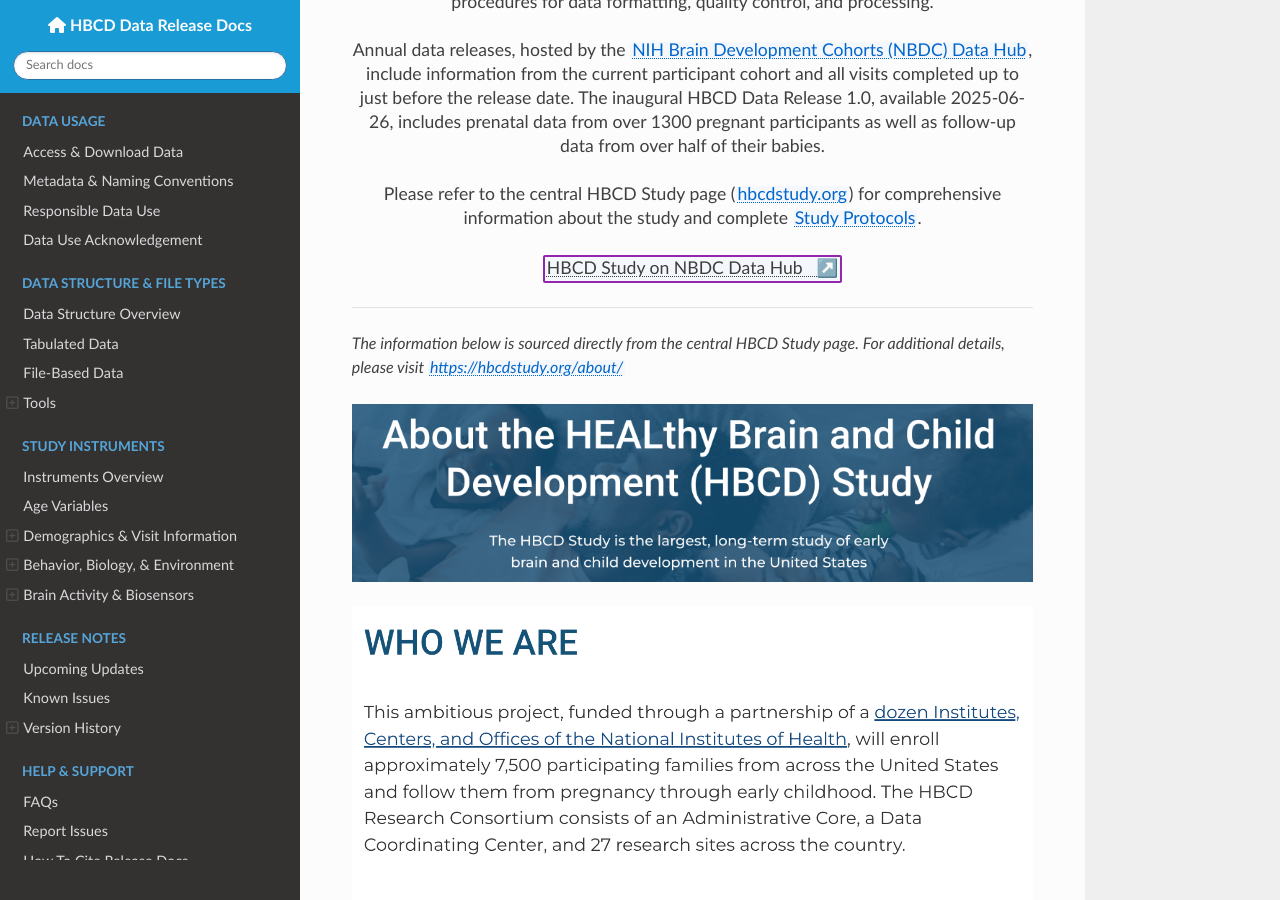
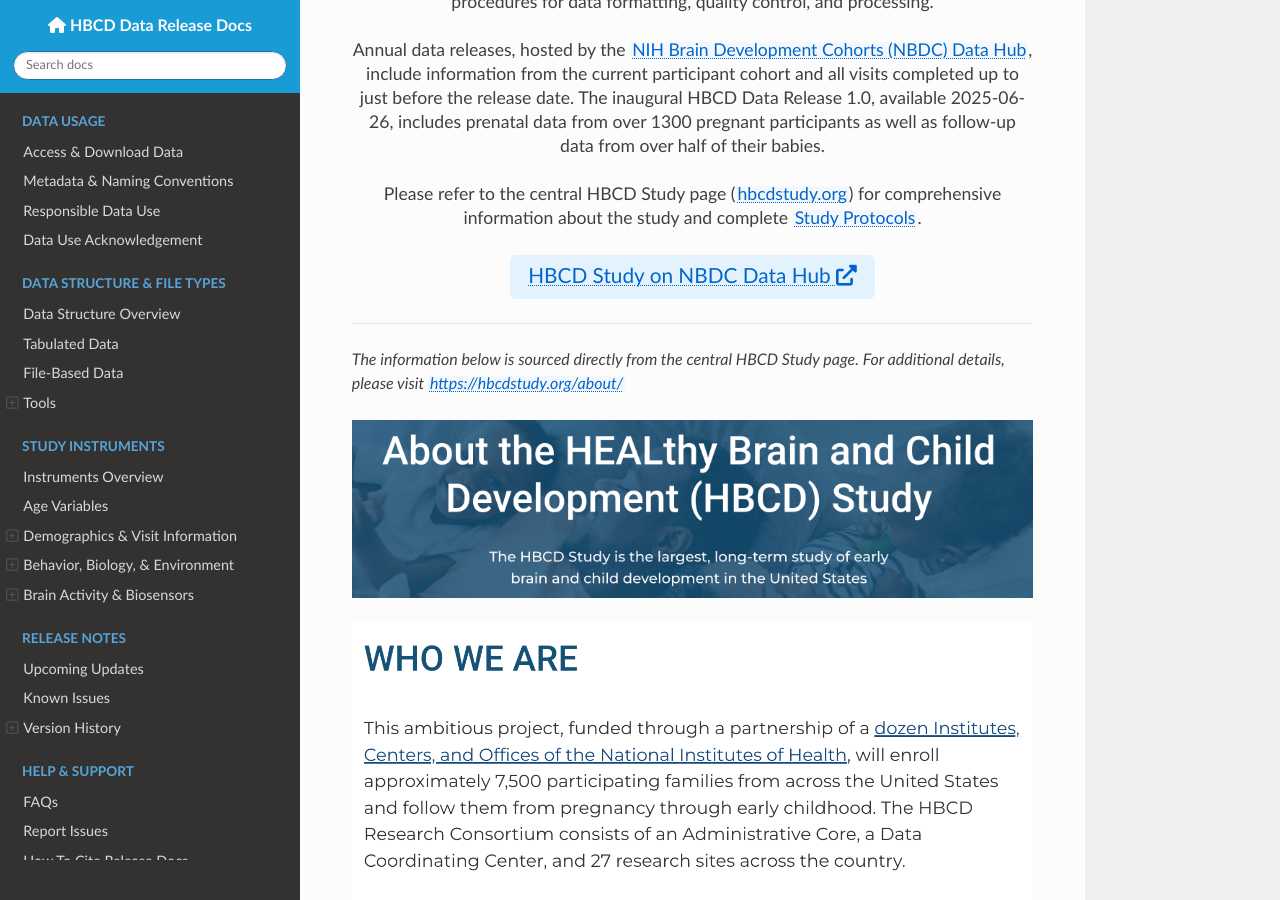
Before and after one commit to nbdc-datahub/hbcd-docs, an MkDocs documentation site: the page built from docs/index.md, in a window 1280 px wide and 900 px high, scrolled down 543 px. Built offline with MkDocs 1.6.1, drawn with Linux system fonts in a browser that asks for light colours; nearby versions of some CDN libraries; some of the changed lines change nothing that is shown.

Commit message:
fix landing page button

```diff
--- a/docs/index.md
+++ b/docs/index.md
@@ -15,9 +15,20 @@
 
 Please refer to the central HBCD Study page (<a href="https://hbcdstudy.org/">hbcdstudy.org</a>) for comprehensive information about the study and complete <a href="https://hbcdstudy.org/study-protocols/">Study Protocols</a>.</p>
 
-<p style="text-align: center;">
-  <a class="button-link" href="https://nbdc-splash-beta.lassoinformatics.com/hbcd-study">HBCD Study on NBDC Data Hub &nbsp; ↗️</a>
+<p style="text-align: center; font-size: 1.3em;">
+  <a href="https://nbdc-splash-beta.lassoinformatics.com/hbcd-study"
+     style="display: inline-block;
+            background-color: #e3f2fd;
+            font-weight: 400;
+            font-size: 1em;
+            padding: 10px 18px;
+            border-radius: 6px;
+            transition: background-color 0.3s, transform 0.2s;">
+      HBCD Study on NBDC Data Hub
+    <i class="fa-solid fa-up-right-from-square"></i>
+  </a>
 </p>
+
 
 
 --------------
```
